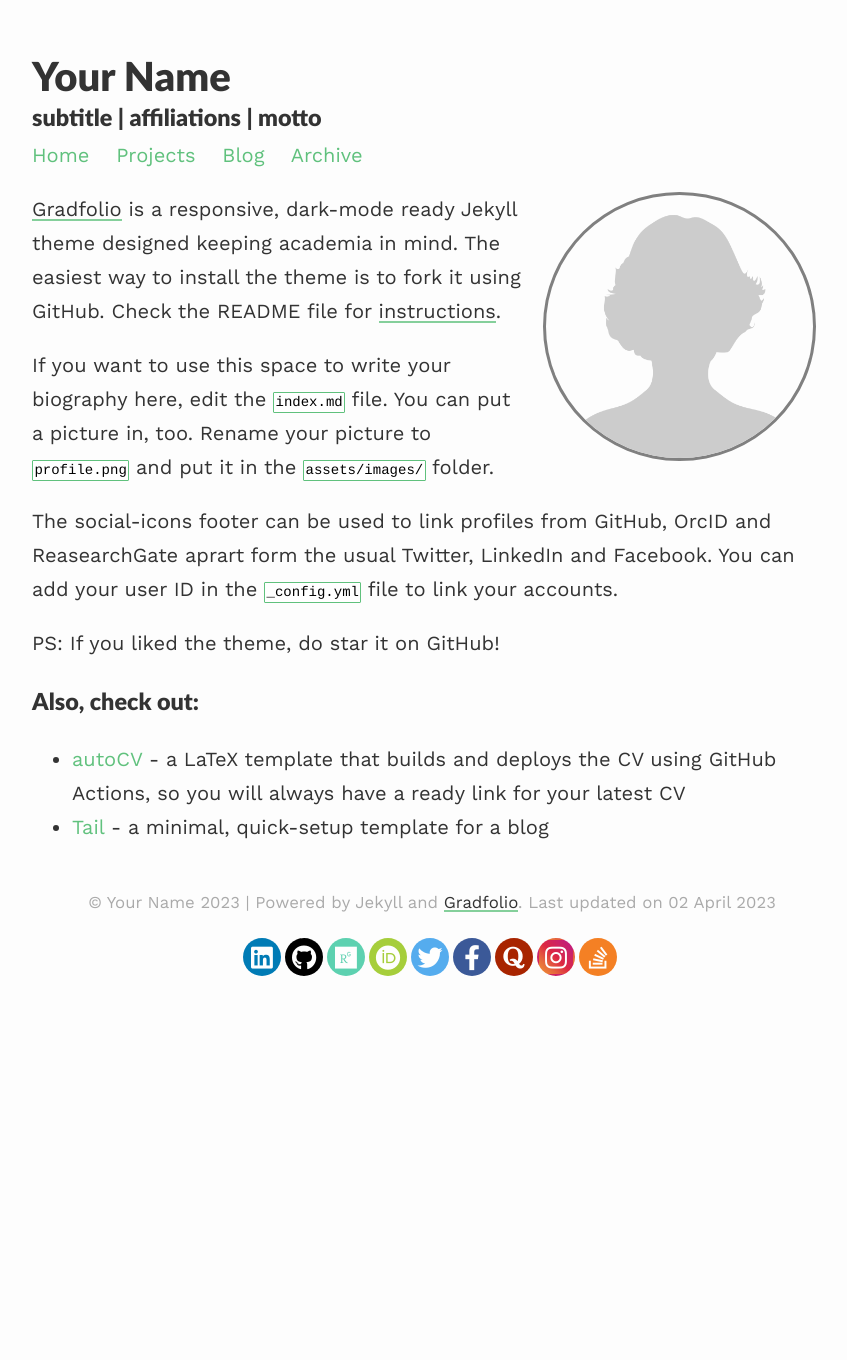
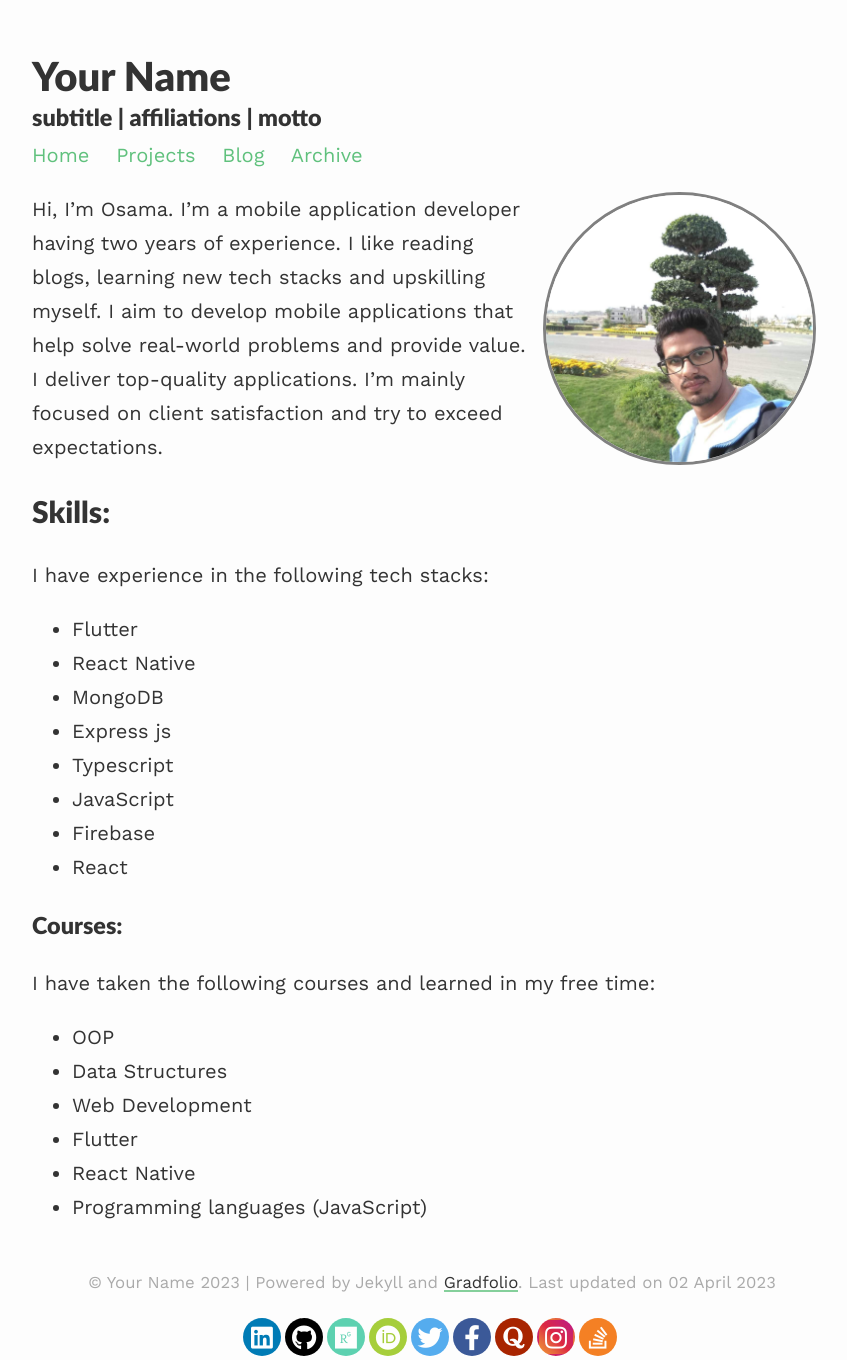
Before and after one commit to SyedOsamaAhmed/portfolio, a Jekyll site: the page built from index.md, in a window 1280 px wide. Shown: the whole page, without its empty margins (208-1055 px from the left). Built offline with Jekyll 4.4.1, drawn with Linux system fonts in a browser that asks for light colours; nearby versions of some CDN libraries; before the commit the page ends 980 px from its top, so only the background shows below that.

Commit message:
added main about page

```diff
--- a/index.md
+++ b/index.md
@@ -3,19 +3,33 @@ layout: about
 permalink: /
 profile:
   align: right
-  image: profile.png
+  image: profile.jpg
 published: true
 ---
 
-[Gradfolio](https://github.com/jitinnair1/gradfolio){:target="_blank"} is a responsive, dark-mode ready Jekyll theme designed keeping academia in mind. The easiest way to install the theme is to fork it using GitHub. Check the README file for [instructions](https://github.com/jitinnair1/gradfolio#installation){:target="_blank"}.
+Hi, I'm Osama. I'm a mobile application developer having two years of experience. I like reading blogs, learning new tech stacks and upskilling myself. I aim to develop mobile applications that help solve real-world problems and provide value. I deliver top-quality applications. I'm mainly focused on client satisfaction and try to exceed expectations.
 
-If you want to use this space to write your biography here, edit the `index.md` file. You can put a picture in, too. Rename your picture to `profile.png` and put it in the `assets/images/` folder.
+## Skills:
 
-The social-icons footer can be used to link profiles from GitHub, OrcID and ReasearchGate aprart form the usual Twitter, LinkedIn and Facebook. You can add your user ID in the `_config.yml` file to link your accounts.
+I have experience in the following tech stacks:
+- Flutter
+- React Native
+- MongoDB
+- Express js
+- Typescript
+- JavaScript
+- Firebase
+- React
 
-PS: If you liked the theme, do star it on GitHub!
 
-### Also, check out:
 
-- [autoCV](https://github.com/jitinnair1/autocv) - a LaTeX template that builds and deploys the CV using GitHub Actions, so you will always have a ready link for your latest CV
-- [Tail](https://github.com/jitinnair1/tail) - a minimal, quick-setup template for a blog
+
+### Courses:
+I have taken the following courses and learned in my free time:
+
+- OOP
+- Data Structures
+- Web Development
+- Flutter
+- React Native
+- Programming languages (JavaScript)
```
Also changed, not shown: assets/images/404.png (deleted), assets/images/profile.jpg (added), assets/images/profile.png (deleted).
